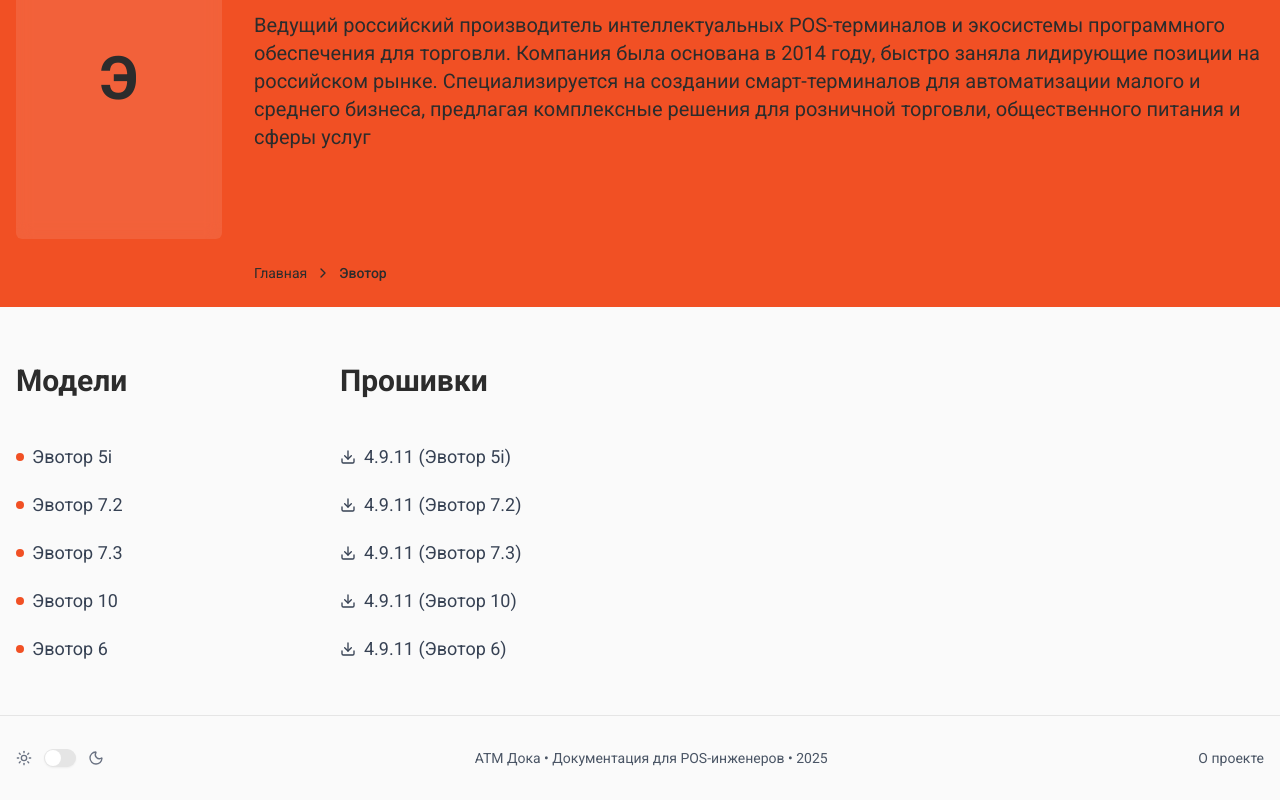
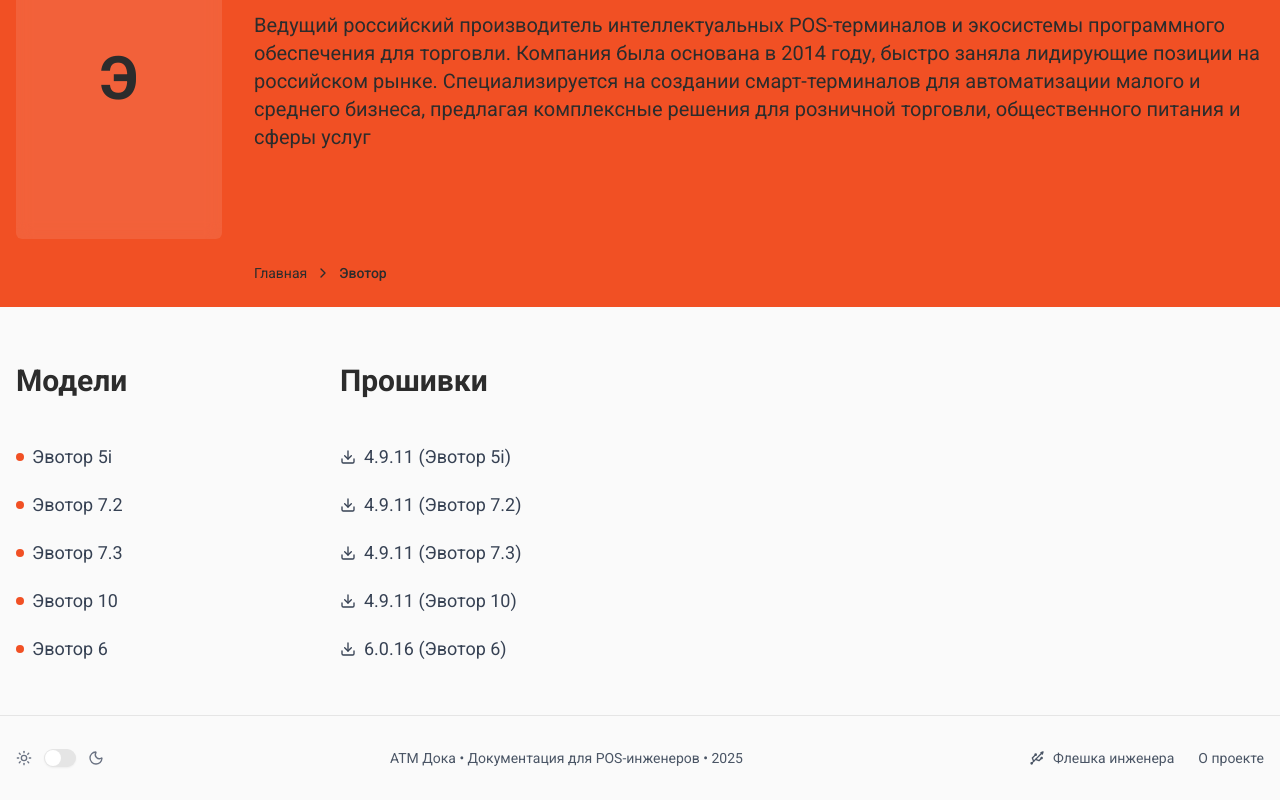
Before and after one commit to Kravchenko-Sergey/atm-doka, a Next.js app: page /devices/evotor in a window 1280 px wide. Shown: the part 225-1025 px from the top of the page. Built offline with nearby package versions, Linux system fonts and the light colour scheme.

Commit message:
feat: add usb engineer link

```diff
--- a/src/app/devices/[brand]/page.tsx
+++ b/src/app/devices/[brand]/page.tsx
@@ -36,7 +36,7 @@ const BRAND_CONFIG = {
 			},
 			{
 				model: 'Эвотор 6',
-				version: '4.9.11',
+				version: '6.0.16',
 				url: 'https://drive.google.com/uc?export=download&id=1f0PLsnjJLSsyf8BjNS7pERTeJYn48JLp'
 			}
 		]
--- a/src/components/footer.tsx
+++ b/src/components/footer.tsx
@@ -1,4 +1,4 @@
-import { Sun, Moon } from 'lucide-react'
+import { Sun, Moon, Usb } from 'lucide-react'
 import { Switch } from './ui/switch'
 import Link from 'next/link'
 
@@ -31,13 +31,24 @@ export default function Footer({ theme, toggleTheme }: FooterProps) {
 						ATM Дока • Документация для POS-инженеров • {currentYear}
 					</div>
 
-					{/* О проекте */}
+					{/* Ссылки */}
+					<div className='flex items-center gap-6'>
+						<Link
+							href='https://disk.yandex.ru/d/pBGRrxepfXG-yw'
+							target='_blank'
+							rel='noopener noreferrer'
+							className='flex items-center gap-2 text-sm text-gray-600 hover:text-gray-900 dark:text-gray-400 dark:hover:text-gray-200 transition-colors whitespace-nowrap'
+						>
+							<Usb size={16} />
+							Флешка инженера
+						</Link>
 						<Link
 							href='/about'
 							className='text-sm text-gray-600 hover:text-gray-900 dark:text-gray-400 dark:hover:text-gray-200 transition-colors whitespace-nowrap'
 						>
 							О проекте
 						</Link>
+					</div>
 				</div>
 
 				{/* Мобилка: вертикально */}
@@ -47,8 +58,8 @@ export default function Footer({ theme, toggleTheme }: FooterProps) {
 						ATM Дока • Документация для POS-инженеров • {currentYear}
 					</div>
 
-					{/* Нижний ряд: тема и ссылка */}
-					<div className='flex items-center justify-center gap-8'>
+					{/* Нижний ряд: тема и ссылки */}
+					<div className='flex items-center justify-center gap-6'>
 						<div className='flex items-center gap-3'>
 							<Sun size={16} className='text-gray-500' />
 							<Switch
@@ -59,6 +70,16 @@ export default function Footer({ theme, toggleTheme }: FooterProps) {
 							<Moon size={16} className='text-gray-500' />
 						</div>
 
+						<div className='flex items-center gap-4'>
+							<Link
+								href='https://disk.yandex.ru/d/pBGRrxepfXG-yw'
+								target='_blank'
+								rel='noopener noreferrer'
+								className='flex items-center gap-1 text-sm text-gray-600 hover:text-gray-900 dark:text-gray-400 dark:hover:text-gray-200 transition-colors'
+							>
+								<Usb size={14} />
+								Флешка
+							</Link>
 							<Link
 								href='/about'
 								className='text-sm text-gray-600 hover:text-gray-900 dark:text-gray-400 dark:hover:text-gray-200 transition-colors'
@@ -68,6 +89,7 @@ export default function Footer({ theme, toggleTheme }: FooterProps) {
 						</div>
 					</div>
 				</div>
+			</div>
 		</footer>
 	)
 }
```
Lines whose indentation alone changed are shown as unchanged.
